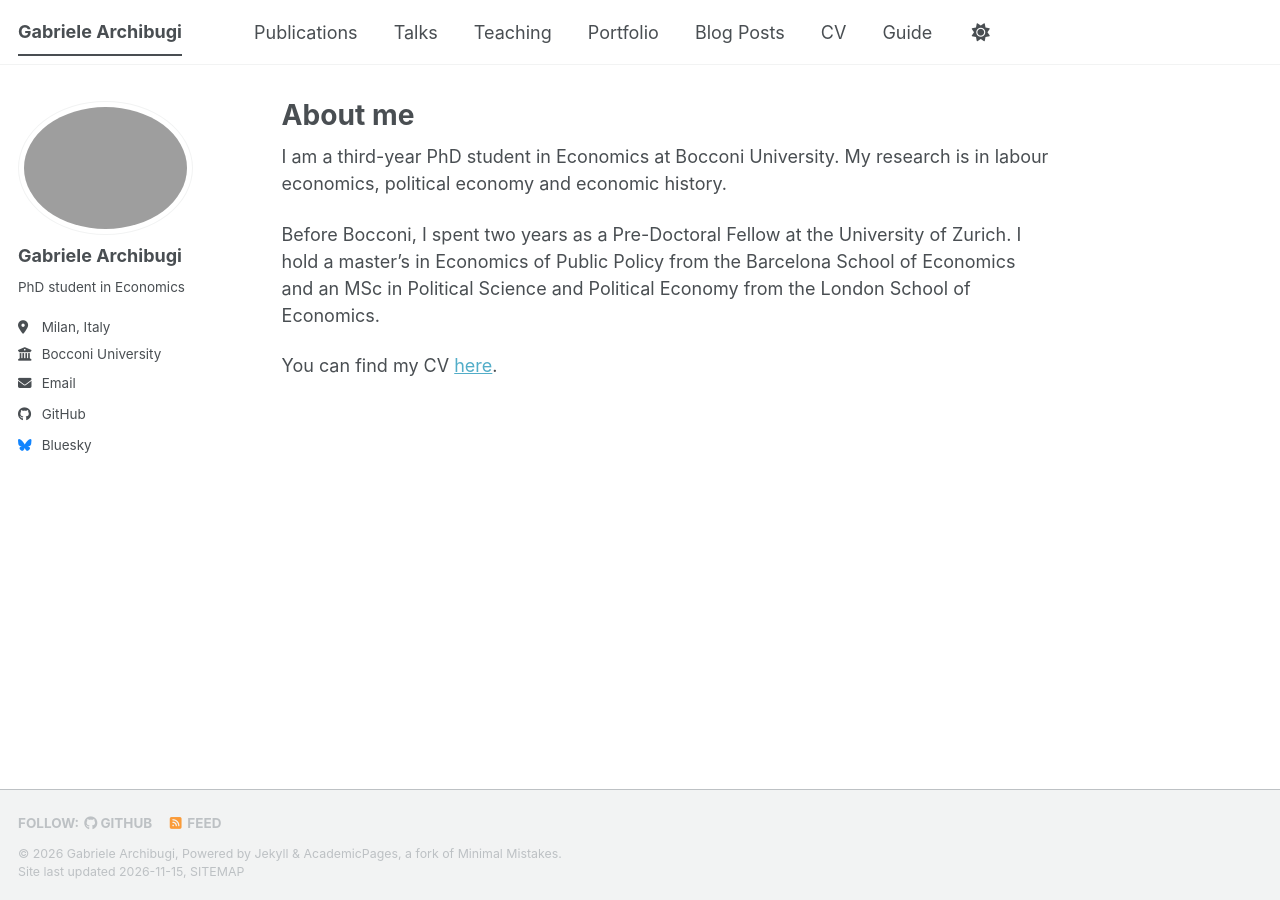
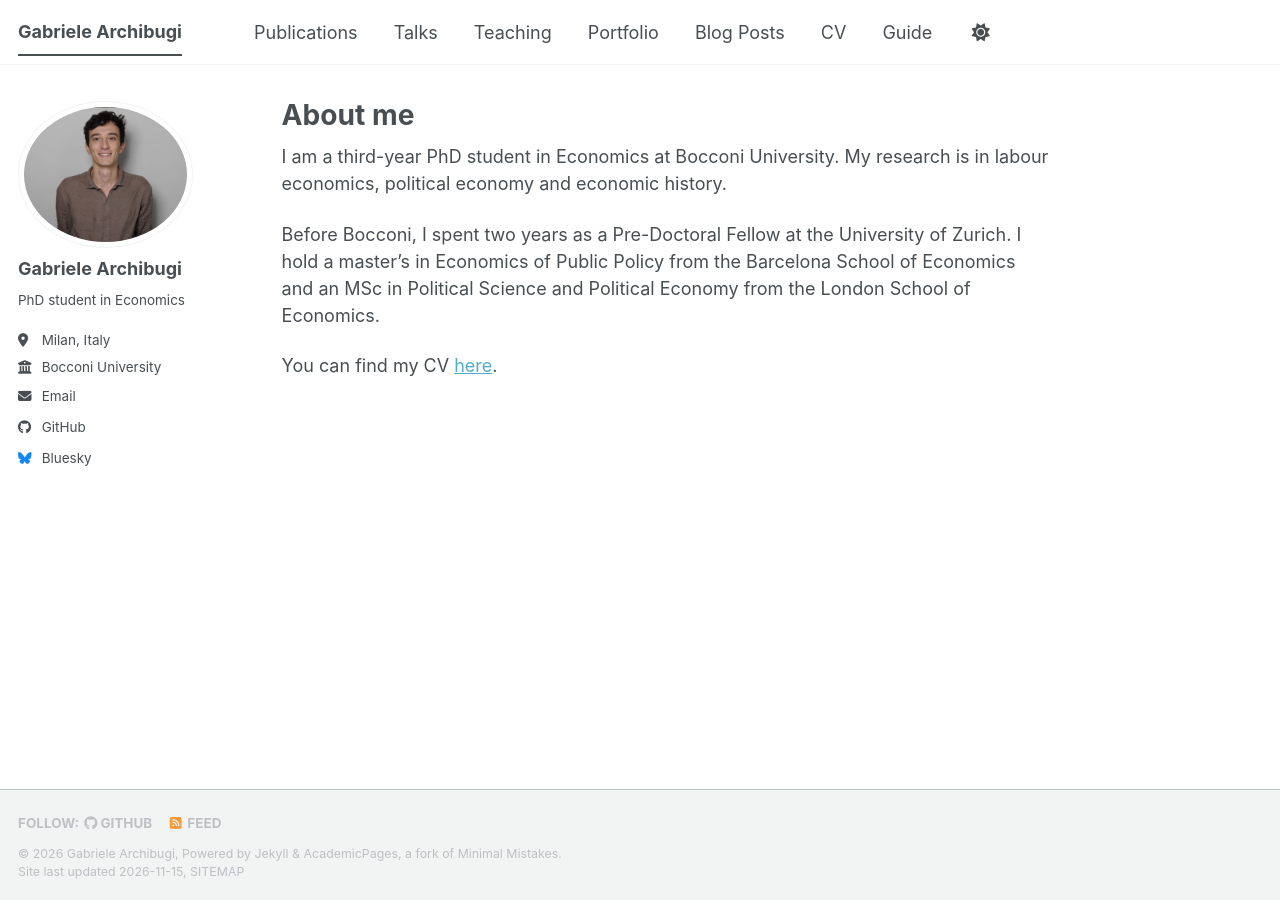
Before and after one commit to garchibugi/garchibugi.github.io, a Jekyll site: the page built from _pages/about.md, in a window 1280 px wide. Built offline with Jekyll 4.4.1, drawn with Linux system fonts in a browser that asks for light colours; a script bundle is joined from its source files by our own code; a style sheet for code colours, icons or effects is not loaded.

Commit message:
Change avatar image format from jpg to png

```diff
--- a/_config.yml
+++ b/_config.yml
@@ -19,7 +19,7 @@ repository               : "garchibugi/garchibugi.github.io"
 
 author:
   # Biographic information
-  avatar           : "Gabriele_photo.jpg"
+  avatar           : "Gabriele_photo.png"
   name             : "Gabriele Archibugi"
   pronouns         :
   bio              : "PhD student in Economics"
```
